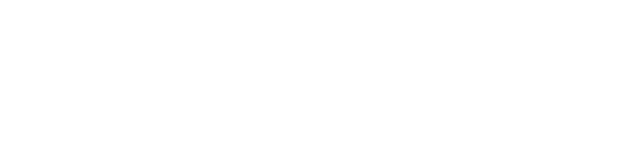
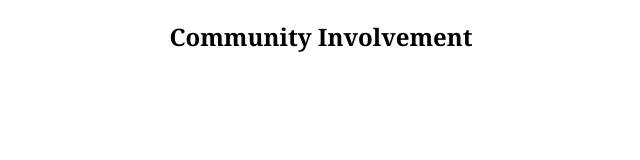
Before and after one commit to jan71034/jan71034.github.io, a plain HTML site: page Community.html in a window 1280 px wide. Shown: the whole page, without its empty margins (319-959 px from the left). Drawn offline with Linux system fonts and the light colour scheme.

Commit message:
return home and header

```diff
--- a/Community.html
+++ b/Community.html
@@ -4,4 +4,10 @@
   <META http-equiv="Content-Type" content="text/html;charset=ISO8859-1">
   <link rel="stylesheet" href="style.css">
   </head>
+  <title>Community Involvement</title>
+  <body>
+
+
+    <h2 style="text-align:center;">Community Involvement</h2>
+  </body>
   </html>
```
